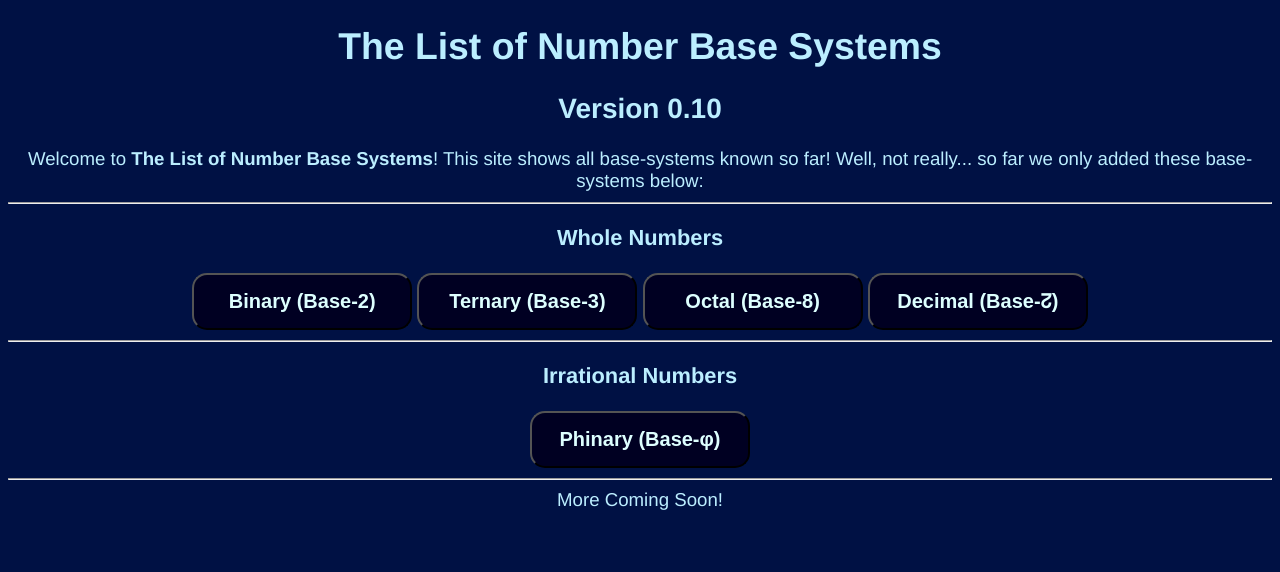
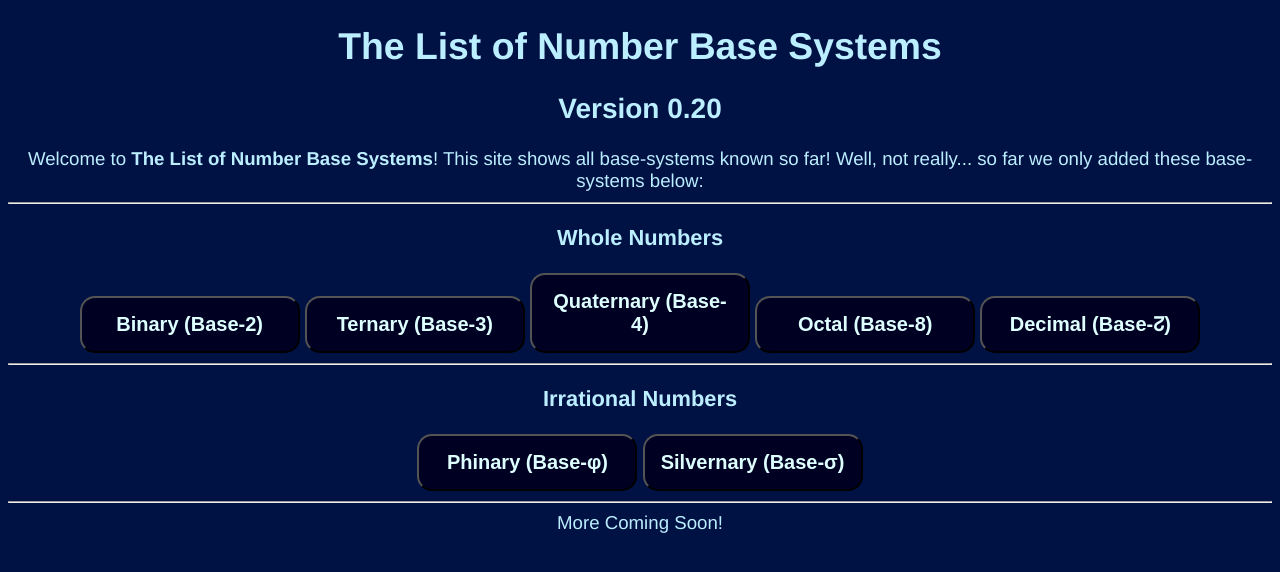
Before and after one commit to UltraProductionsXD/TheListOfNumberBaseSystems, a plain HTML site: page index.html in a window 1280 px wide. Drawn offline with Linux system fonts and the light colour scheme.

Commit message:
Update index.html

```diff
--- a/index.html
+++ b/index.html
@@ -9,7 +9,7 @@
 
 
 <h1>The List of Number Base Systems</h1>
-<h2>Version 0.10</h2>
+<h2>Version 0.20</h2>
 Welcome to <strong>The List of Number Base Systems</strong>! This site shows all base-systems known so far! Well, not really... so far we only added these base-systems below:
 
 <hr>
@@ -17,6 +17,7 @@ Welcome to <strong>The List of Number Base Systems</strong>! This site shows all
 <h3>Whole Numbers</h3>
 <button type="button" onclick="window.location.href='binary.html';">Binary (Base-2)</button>
 <button type="button" onclick="window.location.href='ternary.html';">Ternary (Base-3)</button>
+<button type="button" onclick="window.location.href='quaternary.html';">Quaternary (Base-4)</button>
 <button type="button" onclick="window.location.href='octal.html';">Octal (Base-8)</button>
 <button type="button" onclick="window.location.href='decimal.html';">Decimal (Base-↊)</button>
 
@@ -24,6 +25,7 @@ Welcome to <strong>The List of Number Base Systems</strong>! This site shows all
 
 <h3>Irrational Numbers</h3>
 <button type="button" onclick="window.location.href='phinary.html';">Phinary (Base-φ)</button>
+<button type="button" onclick="window.location.href='silvernary.html';">Silvernary (Base-σ)</button>
 
 <hr>
 
```
